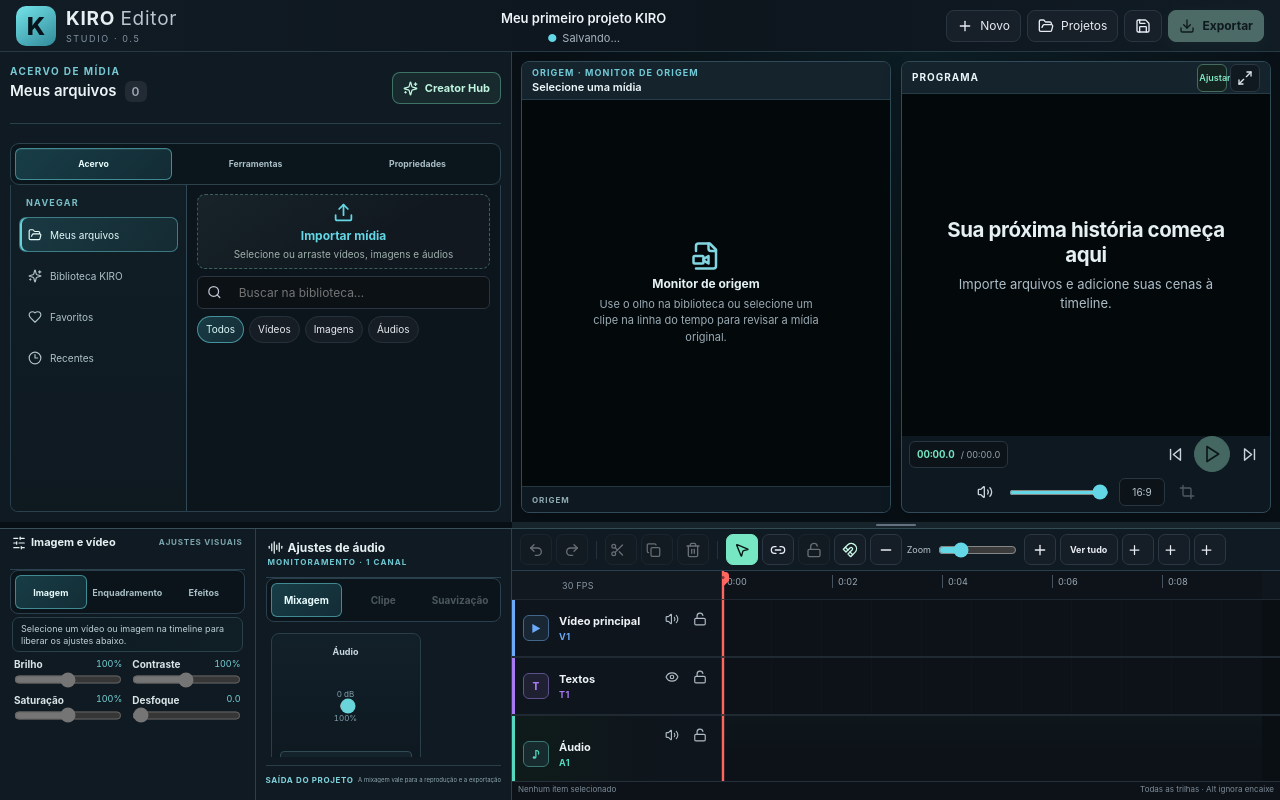
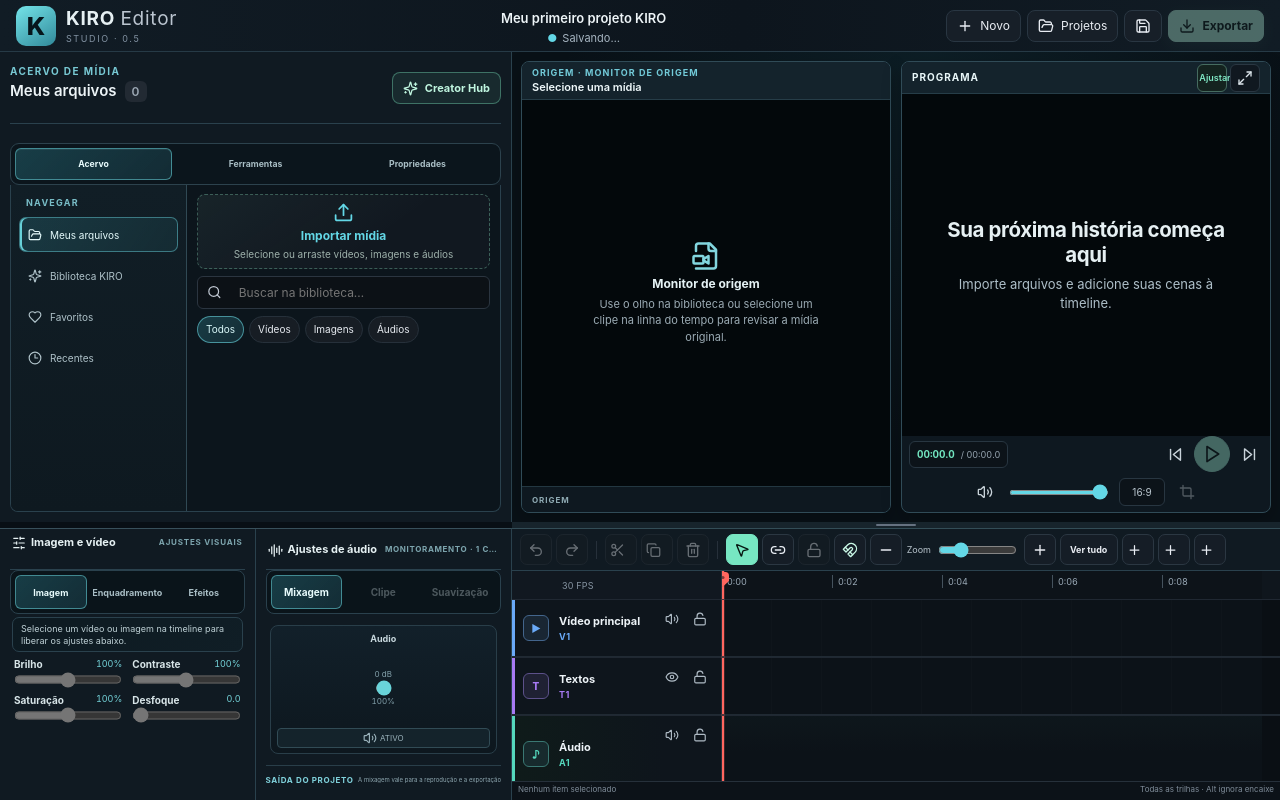
Before and after one commit to kiroaventureiro/kiro-editor, a React (Vite) app: page / in a window 1280 px wide. Built offline with nearby package versions, Linux system fonts and the light colour scheme.

Commit message:
Match audio header alignment and fit mixer channels

```diff
--- a/src/styles/desktop-program-monitor-v4.css
+++ b/src/styles/desktop-program-monitor-v4.css
@@ -899,3 +899,101 @@
     text-align: right !important;
   }
 }
+
+
+/* Mixagem de áudio: título à esquerda, categoria e canais à direita. */
+@media (min-width: 851px) {
+  .workspace-control-dock > .workspace-dock-audio .audio-mixer .dock-panel-heading {
+    display: flex !important;
+    align-items: center !important;
+    justify-content: stretch !important;
+    min-width: 0 !important;
+    min-height: 34px !important;
+    padding: 0 2px 5px !important;
+  }
+
+  .workspace-control-dock > .workspace-dock-audio .mixer-heading-copy {
+    display: flex !important;
+    align-items: center !important;
+    justify-content: flex-start !important;
+    gap: 8px !important;
+    width: 100% !important;
+    min-width: 0 !important;
+  }
+
+  .workspace-control-dock > .workspace-dock-audio .mixer-heading-copy strong {
+    display: inline-flex !important;
+    align-items: center !important;
+    gap: 5px !important;
+    flex: 0 0 auto !important;
+    color: #e6f1f3 !important;
+    font-size: 11px !important;
+    line-height: 1.2 !important;
+    white-space: nowrap !important;
+  }
+
+  .workspace-control-dock > .workspace-dock-audio .mixer-heading-copy .dock-eyebrow {
+    display: inline-block !important;
+    flex: 0 1 auto !important;
+    min-width: 0 !important;
+    margin-left: auto !important;
+    overflow: hidden !important;
+    color: #7da5ae !important;
+    font-size: 8px !important;
+    letter-spacing: .08em !important;
+    line-height: 1.2 !important;
+    text-align: right !important;
+    text-overflow: ellipsis !important;
+    white-space: nowrap !important;
+  }
+
+  .workspace-control-dock > .workspace-dock-audio .mixer-channels {
+    align-items: stretch !important;
+    align-content: flex-start !important;
+    gap: 6px !important;
+    min-width: 0 !important;
+    min-height: 0 !important;
+    padding: 3px 2px !important;
+    overflow-x: auto !important;
+    overflow-y: auto !important;
+  }
+
+  .workspace-control-dock > .workspace-dock-audio .mixer-channel {
+    display: grid !important;
+    grid-template-rows: 18px minmax(0, 1fr) 22px !important;
+    flex: 1 1 112px !important;
+    min-width: 96px !important;
+    max-width: none !important;
+    min-height: 0 !important;
+    height: 100% !important;
+    box-sizing: border-box !important;
+    gap: 2px !important;
+    padding: 4px 6px !important;
+  }
+
+  .workspace-control-dock > .workspace-dock-audio .mixer-channel > strong {
+    max-width: 100% !important;
+    font-size: 9px !important;
+    line-height: 1.2 !important;
+  }
+
+  .workspace-control-dock > .workspace-dock-audio .mixer-fader-wrap {
+    grid-template-rows: 11px minmax(0, 1fr) 11px !important;
+    min-height: 0 !important;
+  }
+
+  .workspace-control-dock > .workspace-dock-audio .mixer-fader-wrap input[type="range"] {
+    width: clamp(48px, 7dvh, 76px) !important;
+    height: 16px !important;
+  }
+
+  .workspace-control-dock > .workspace-dock-audio .mixer-db,
+  .workspace-control-dock > .workspace-dock-audio .mixer-percent {
+    font-size: 8px !important;
+  }
+
+  .workspace-control-dock > .workspace-dock-audio .mixer-mute {
+    min-height: 20px !important;
+    font-size: 8px !important;
+  }
+}
```
